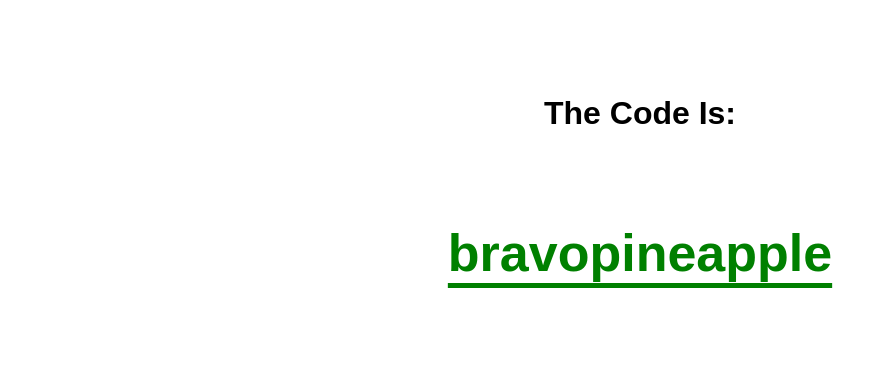
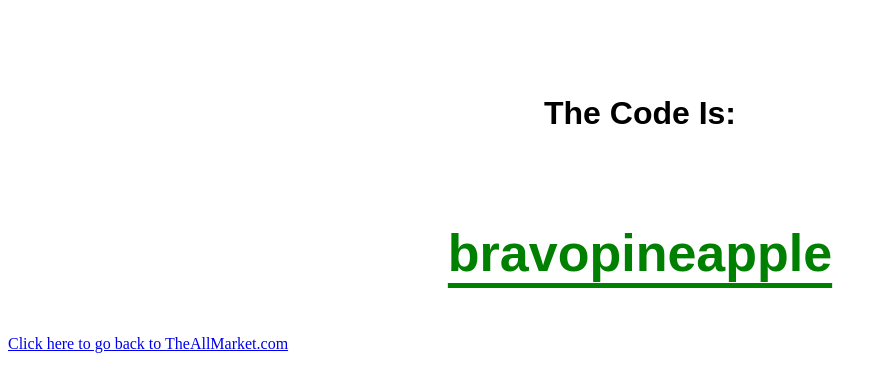
Before and after one commit to allmarketceo/allmarket.github.io, a plain HTML site: page index.html in a window 1280 px wide. Shown: the whole page, without its empty margins (0-888 px from the left). Drawn offline with Linux system fonts and the light colour scheme.

Commit message:
index.html

```diff
--- a/index.html
+++ b/index.html
@@ -10,5 +10,8 @@
         <h1 style="cursor:default;margin-top:7.5%;width:100%;text-align: center;">The Code Is:</h1><br>
         <p style="cursor:pointer;text-decoration:underline;text-underline-offset: 1.5vh;font-size: 6.5vh;width:100%;text-align:center;font-weight: bold;color:green;" onclick="alert('The code is:  bravopineapple')">bravopineapple</p>
     </div>
+    <a href="https://www.theallmarket.com">
+        <p style="cursor:pointer;">Click here to go back to TheAllMarket.com</p>
+    </a>
 </body>
 </html>
```
